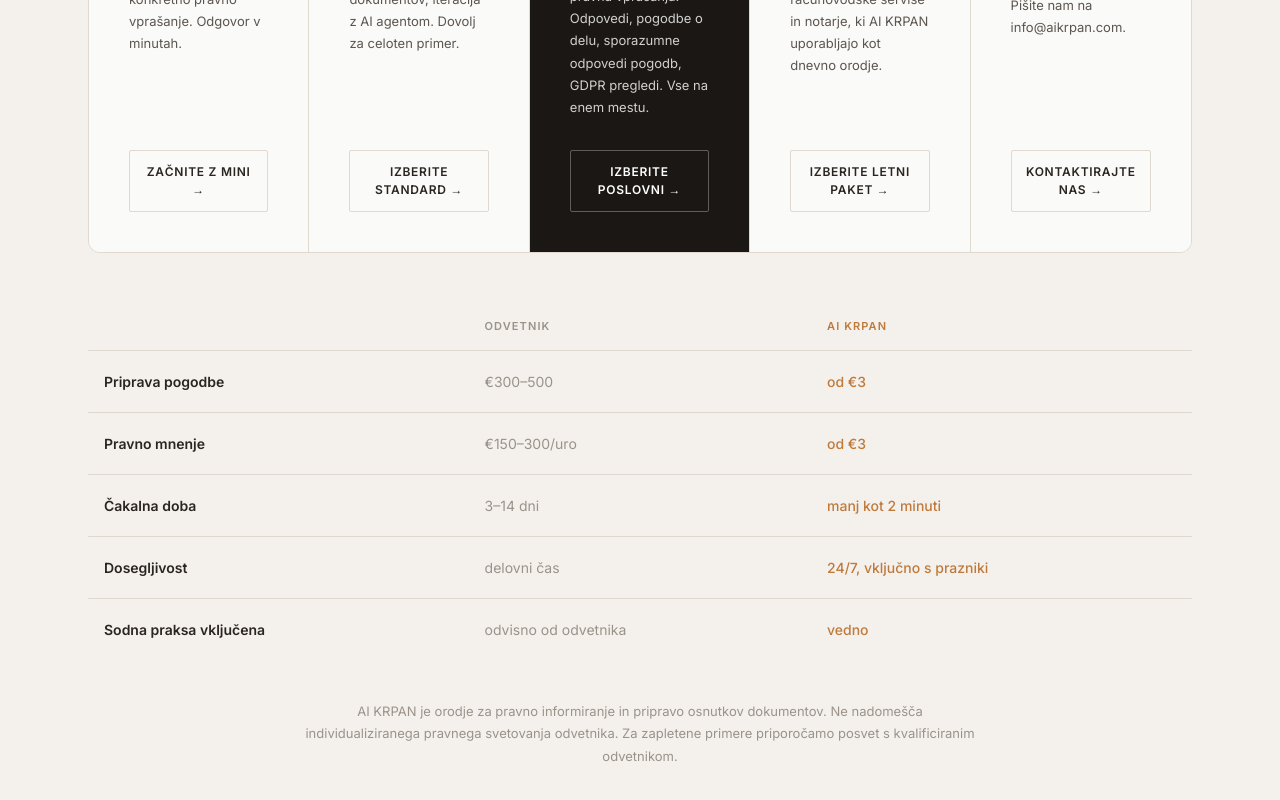
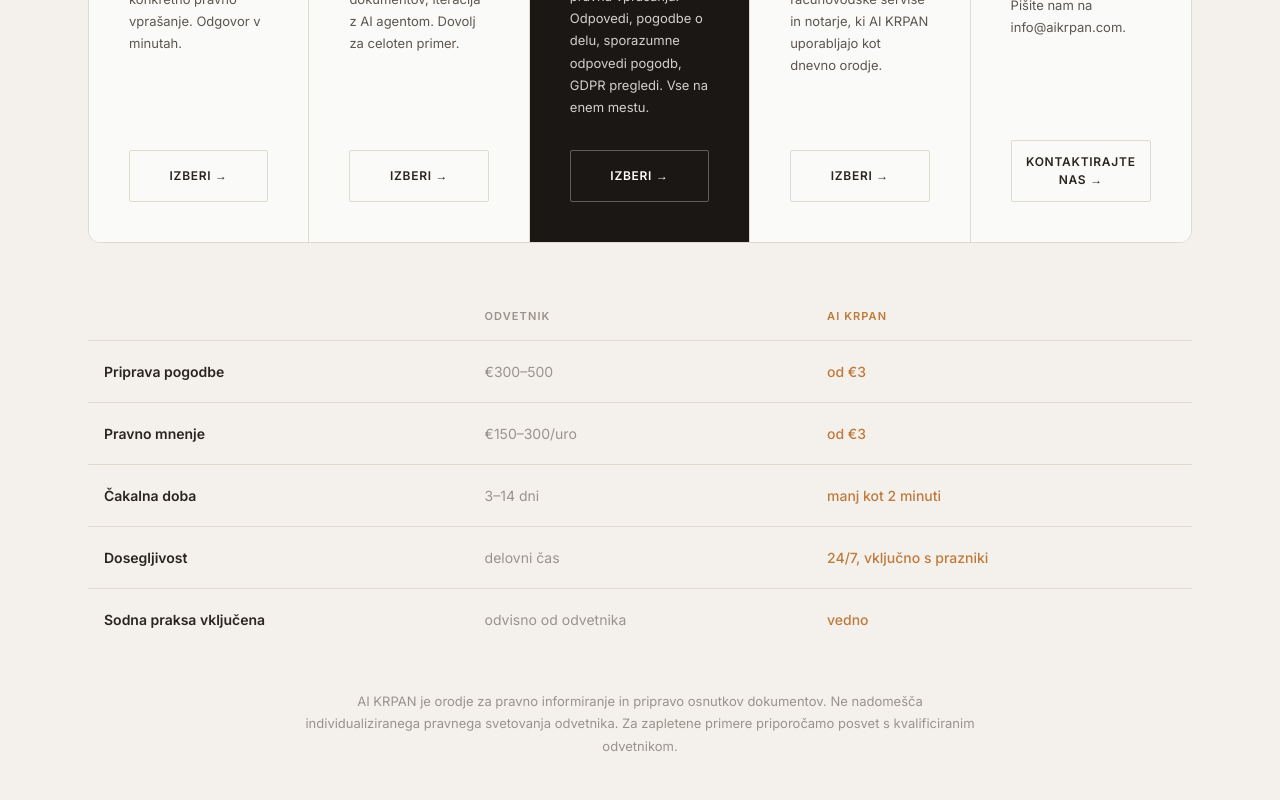
Before and after one commit to nejki/lexeu, a Next.js app: page / in a window 1280 px wide. Shown: the part 3935-4735 px from the top of the page. Built offline with nearby package versions, Linux system fonts and the light colour scheme.

Commit message:
style(pricing): unify CTA buttons to 'Izberi →' across all plans

```diff
--- a/components/Pricing.tsx
+++ b/components/Pricing.tsx
@@ -4,7 +4,7 @@
     price: "€15",
     per: "Enkratni paket · 5 vprašanj",
     desc: "Za hitro preverbo: pogodba o zaposlitvi vzorec, odpravnina, konkretno pravno vprašanje. Odgovor v minutah.",
-    cta: "Začnite z MINI →",
+    cta: "Izberi →",
     href: "https://app.aikrpan.com",
     featured: false,
     recommended: false,
@@ -14,7 +14,7 @@
     price: "€35",
     per: "Enkratni paket · 15 vprašanj",
     desc: "Za obsežnejše zadeve: pregled pogodbe, priprava dokumentov, iteracija z AI agentom. Dovolj za celoten primer.",
-    cta: "Izberite STANDARD →",
+    cta: "Izberi →",
     href: "https://app.aikrpan.com",
     featured: false,
     recommended: false,
@@ -24,7 +24,7 @@
     price: "€80",
     per: "/ mesec · 100 vprašanj",
     desc: "Za pisarne in podjetja, ki redno rešujejo pravna vprašanja. Odpovedi, pogodbe o delu, sporazumne odpovedi pogodb, GDPR pregledi. Vse na enem mestu.",
-    cta: "Izberite POSLOVNI →",
+    cta: "Izberi →",
     href: "https://app.aikrpan.com",
     featured: true,
     recommended: true,
@@ -34,7 +34,7 @@
     price: "€960",
     per: "/ leto · 1.200 vprašanj · €0,80/vprašanje",
     desc: "Najnižja cena na vprašanje. Za odvetniške pisarne, računovodske servise in notarje, ki AI KRPAN uporabljajo kot dnevno orodje.",
-    cta: "Izberite letni paket →",
+    cta: "Izberi →",
     href: "https://app.aikrpan.com",
     featured: false,
     recommended: false,
```
